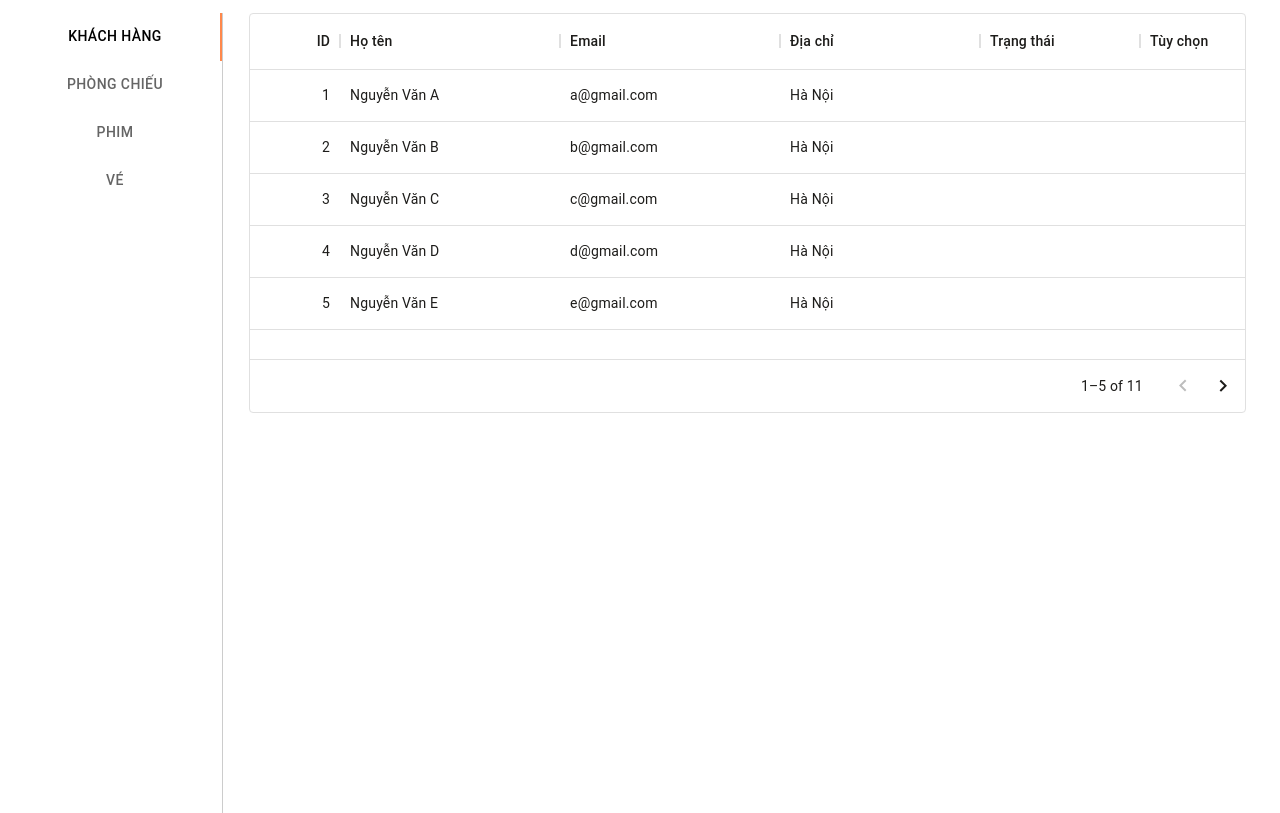
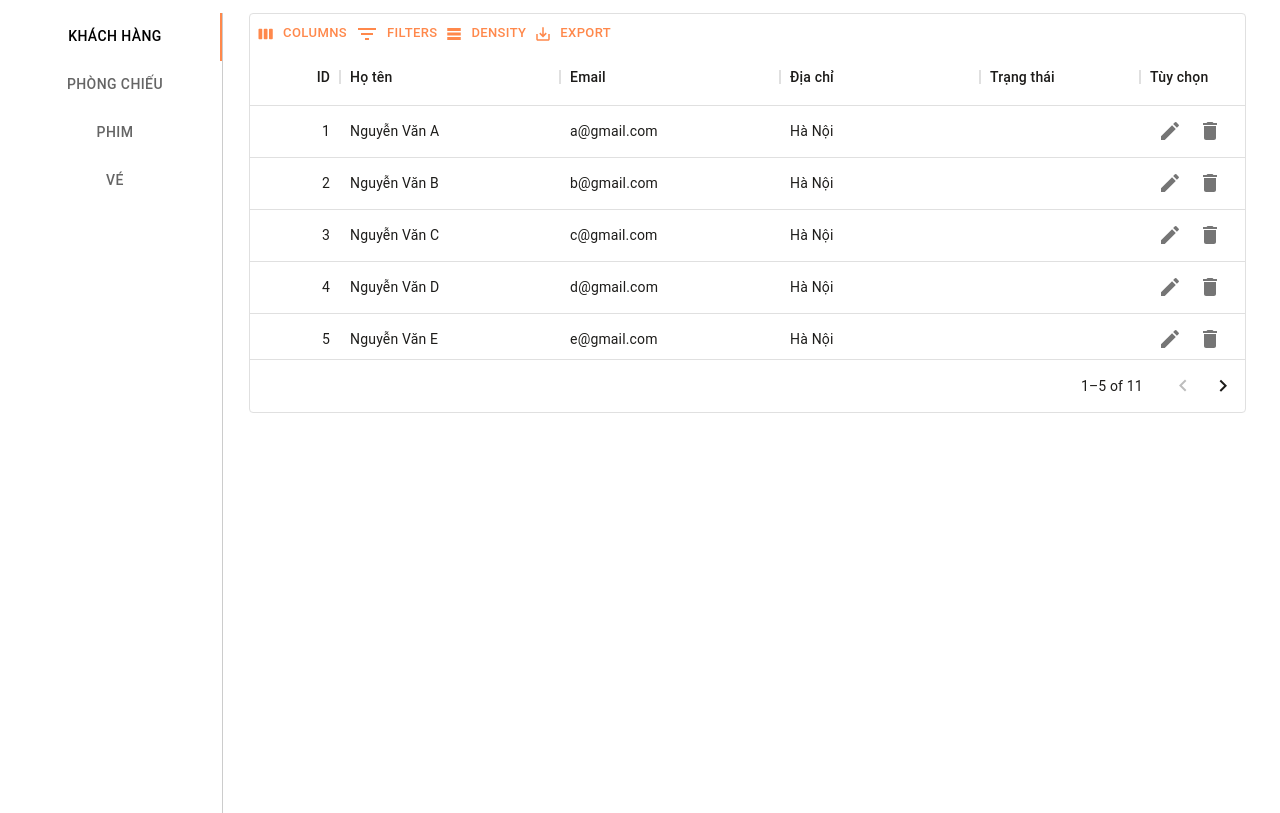
Before and after one commit to poK65uet/introverts-cinema, a React (Create React App) app in the folder frontend/: page /admin/customers in a window 1280 px wide. Built offline with nearby package versions, Linux system fonts and the light colour scheme.

Commit message:
Add edit&delete icon

```diff
--- a/frontend/src/app/pages/CustomerManagementPage/index.tsx
+++ b/frontend/src/app/pages/CustomerManagementPage/index.tsx
@@ -1,9 +1,11 @@
 import * as React from 'react';
 import Box from '@mui/material/Box';
 import useStyles from './style';
-import { DataGrid, GridColDef, GridValueGetterParams } from '@mui/x-data-grid';
-import deleteIcon from '@mui/icons-material/Delete';
-import editIcon from '@mui/icons-material/Edit';
+import { DataGrid, GridColDef, GridToolbar, GridValueGetterParams } from '@mui/x-data-grid';
+import DeleteIcon from '@mui/icons-material/Delete';
+import EditIcon from '@mui/icons-material/Edit';
+import Button from '@mui/material/Button/Button';
+import { IconButton } from '@mui/material';
 
 export default function CustomerManagementPage() {
 
@@ -76,6 +78,16 @@ export default function CustomerManagementPage() {
       type: 'any',
       headerName: 'Tùy chọn',
       width: 200,
+      renderCell: () => (
+          <Box>
+          <IconButton aria-label="edit">
+            <EditIcon />
+          </IconButton>
+          <IconButton aria-label="delete">
+            <DeleteIcon />
+          </IconButton>
+          </Box>
+      ),
     },
   ];
 
@@ -91,6 +103,9 @@ export default function CustomerManagementPage() {
         rowsPerPageOptions={[5]}
         disableSelectionOnClick
         experimentalFeatures={{ newEditingApi: true }}
+        components={{
+          Toolbar: GridToolbar,
+        }}
       />
     </Box>
   );
```
